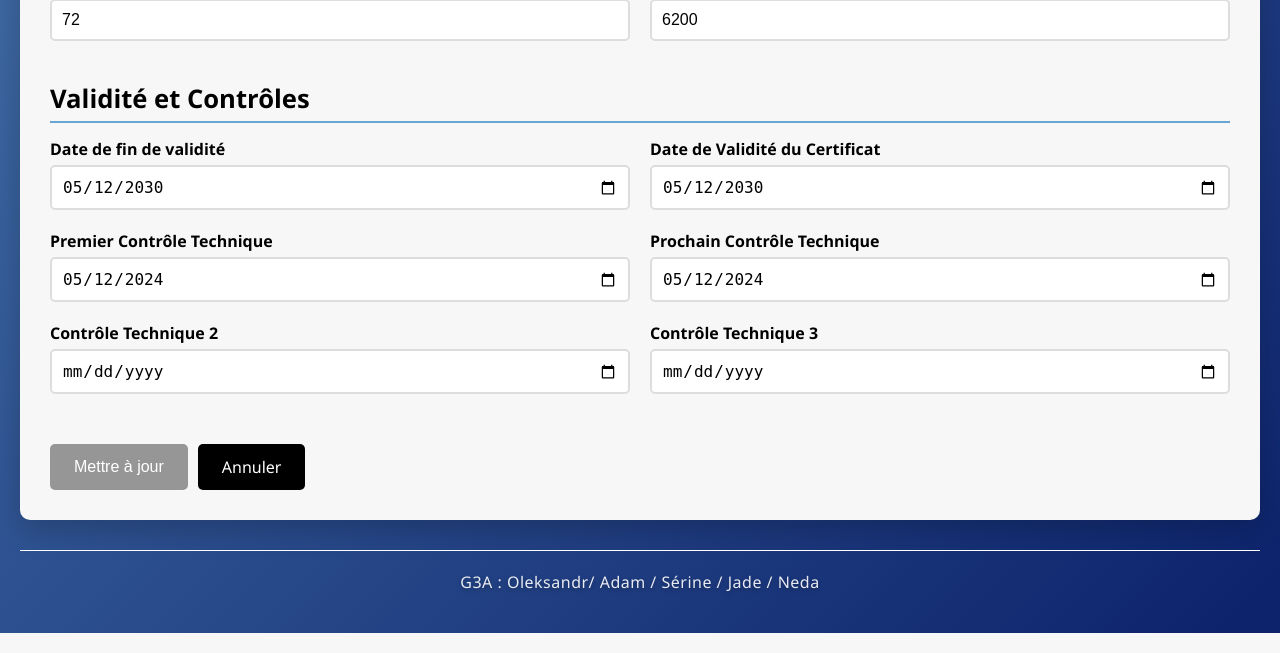
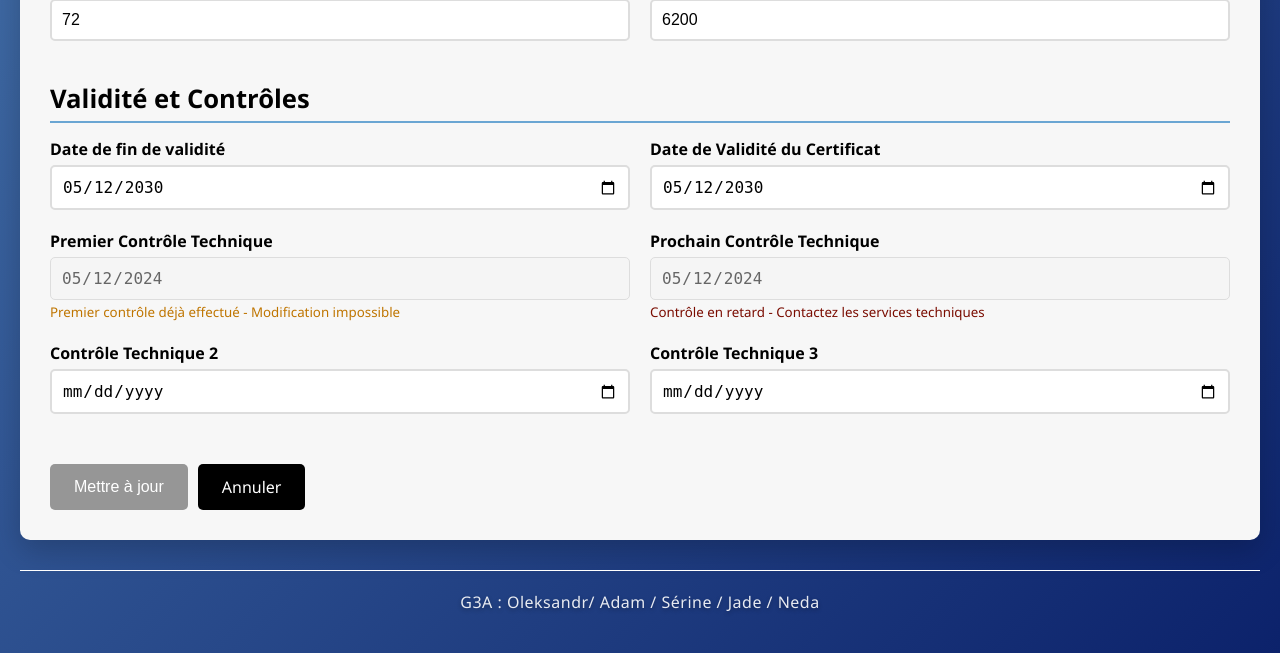
Before and after one commit to Gog2006/SAE_104, a Flask app: page /edit/1 in a window 1280 px wide. Shown: the part 1747-2400 px from the top of the page. Run offline with Flask 3, Linux system fonts and the light colour scheme; data comes from the database, SQL or seed files in the repository; some libraries are stand-ins or nearby versions.

Commit message:
correction de modifications pour les modifications des dates de controles tecniques

```diff
--- a/app.py
+++ b/app.py
@@ -527,7 +527,10 @@ def edit_carte_grise(carte_id):
         flash('Carte grise introuvable!', 'error')
         return redirect(url_for('index'))
 
-    return render_template('edit.html', carte=carte, modeles=modeles, prefilled=prefilled_data, selected_modele_id=selected_modele_id)
+    # Import pour la date actuelle
+    from datetime import date
+
+    return render_template('edit.html', carte=carte, modeles=modeles, prefilled=prefilled_data, selected_modele_id=selected_modele_id, date_today=date.today())
 
 @app.route('/delete/<int:carte_id>', methods=['POST'])
 def delete_carte_grise(carte_id):
--- a/static/style.css
+++ b/static/style.css
@@ -6,6 +6,7 @@
     --success-color: #969696;       /* Couleur de succès (gris) */
     --danger-color: #7a0c00;        /* Couleur de danger (rouge foncé) */
     --danger-hover: #e02813;        /* Couleur de danger au survol */
+    --warning-color: #bf7500;       /* Couleur d'avertissement (orange) */
     --grey-color: #000000;          /* Couleur grise (noir) */
     --grey-hover: #c20000;          /* Couleur grise au survol */
 }
@@ -291,3 +292,16 @@ footer {
         padding: 8px 5px;
     }
 }
+
+/* Style pour les champs en lecture seule */
+.readonly-field {
+    background-color: #f5f5f5 !important;
+    color: #666 !important;
+    cursor: not-allowed !important;
+    border: 1px solid #ddd !important;
+}
+
+.readonly-field:focus {
+    outline: none !important;
+    box-shadow: none !important;
+}
--- a/templates/edit.html
+++ b/templates/edit.html
@@ -177,36 +177,66 @@
     <div class="form-row">
         <div class="form-group">
             <label for="date_fin_validite">Date de fin de validité</label>
-            <input type="date" id="date_fin_validite" name="date_fin_validite" value="{{ carte.date_fin_validite.strftime('%Y-%m-%d') if carte.date_fin_validite else '' }}">
+            <input type="date" id="date_fin_validite" name="date_fin_validite"
+                   value="{{ carte.date_fin_validite.strftime('%Y-%m-%d') if carte.date_fin_validite else '' }}"
+                   {% if carte.date_fin_validite and carte.date_fin_validite < date_today %}readonly class="readonly-field"{% endif %}>
+            {% if carte.date_fin_validite and carte.date_fin_validite < date_today %}
+            <small style="color: var(--danger-color);">Date expirée - Modification impossible</small>
+            {% endif %}
         </div>
 
         <div class="form-group">
             <label for="date_validite_certificat">Date de Validité du Certificat</label>
-            <input type="date" id="date_validite_certificat" name="date_validite_certificat" value="{{ carte.date_validite_certificat.strftime('%Y-%m-%d') if carte.date_validite_certificat else '' }}">
+            <input type="date" id="date_validite_certificat" name="date_validite_certificat"
+                   value="{{ carte.date_validite_certificat.strftime('%Y-%m-%d') if carte.date_validite_certificat else '' }}"
+                   {% if carte.date_validite_certificat and carte.date_validite_certificat < date_today %}readonly class="readonly-field"{% endif %}>
+            {% if carte.date_validite_certificat and carte.date_validite_certificat < date_today %}
+            <small style="color: var(--danger-color);">Date expirée - Modification impossible</small>
+            {% endif %}
         </div>
     </div>
 
     <div class="form-row">
         <div class="form-group">
             <label for="date_premier_controle">Premier Contrôle Technique</label>
-            <input type="date" id="date_premier_controle" name="date_premier_controle" value="{{ carte.date_premier_controle.strftime('%Y-%m-%d') if carte.date_premier_controle else '' }}">
+            <input type="date" id="date_premier_controle" name="date_premier_controle"
+                   value="{{ carte.date_premier_controle.strftime('%Y-%m-%d') if carte.date_premier_controle else '' }}"
+                   {% if carte.date_premier_controle %}readonly class="readonly-field"{% endif %}>
+            {% if carte.date_premier_controle %}
+            <small style="color: var(--warning-color);">Premier contrôle déjà effectué - Modification impossible</small>
+            {% endif %}
         </div>
 
         <div class="form-group">
             <label for="date_prochain_controle">Prochain Contrôle Technique</label>
-            <input type="date" id="date_prochain_controle" name="date_prochain_controle" value="{{ carte.date_prochain_controle.strftime('%Y-%m-%d') if carte.date_prochain_controle else '' }}">
+            <input type="date" id="date_prochain_controle" name="date_prochain_controle"
+                   value="{{ carte.date_prochain_controle.strftime('%Y-%m-%d') if carte.date_prochain_controle else '' }}"
+                   {% if carte.date_prochain_controle and carte.date_prochain_controle < date_today %}readonly class="readonly-field"{% endif %}>
+            {% if carte.date_prochain_controle and carte.date_prochain_controle < date_today %}
+            <small style="color: var(--danger-color);">Contrôle en retard - Contactez les services techniques</small>
+            {% endif %}
         </div>
     </div>
 
     <div class="form-row">
         <div class="form-group">
             <label for="date_controle_2">Contrôle Technique 2</label>
-            <input type="date" id="date_controle_2" name="date_controle_2" value="{{ carte.date_controle_2.strftime('%Y-%m-%d') if carte.date_controle_2 else '' }}">
+            <input type="date" id="date_controle_2" name="date_controle_2"
+                   value="{{ carte.date_controle_2.strftime('%Y-%m-%d') if carte.date_controle_2 else '' }}"
+                   {% if carte.date_controle_2 %}readonly class="readonly-field"{% endif %}>
+            {% if carte.date_controle_2 %}
+            <small style="color: var(--warning-color);">Contrôle déjà effectué - Modification impossible</small>
+            {% endif %}
         </div>
 
         <div class="form-group">
             <label for="date_controle_3">Contrôle Technique 3</label>
-            <input type="date" id="date_controle_3" name="date_controle_3" value="{{ carte.date_controle_3.strftime('%Y-%m-%d') if carte.date_controle_3 else '' }}">
+            <input type="date" id="date_controle_3" name="date_controle_3"
+                   value="{{ carte.date_controle_3.strftime('%Y-%m-%d') if carte.date_controle_3 else '' }}"
+                   {% if carte.date_controle_3 %}readonly class="readonly-field"{% endif %}>
+            {% if carte.date_controle_3 %}
+            <small style="color: var(--warning-color);">Contrôle déjà effectué - Modification impossible</small>
+            {% endif %}
         </div>
     </div>
 
```
